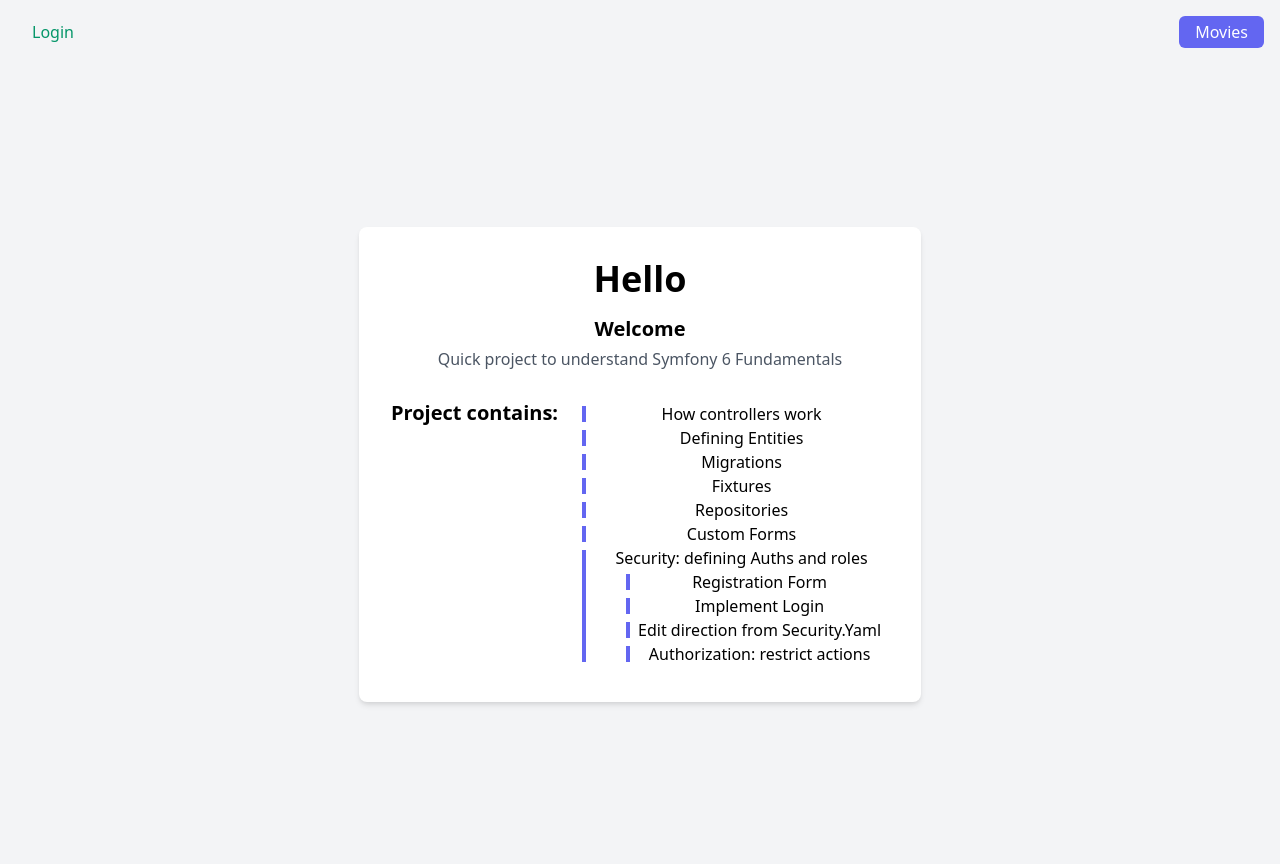
After one commit to TheGlitch1/symfony-movies, a Symfony app: template templates/home/index.html.twig in a window 1280 px wide. The commit adds this page. Run offline with Twig, Linux system fonts and the light colour scheme; the template is opened without the code that fills it, so the values that code supplies are empty; some libraries are stand-ins or nearby versions.

Commit message:
finish - Impletating simple role and edit home page

```diff
--- /dev/null
+++ b/templates/home/index.html.twig
@@ -0,0 +1,51 @@
+<html>
+	<head>
+		<!-- Include Tailwind CSS -->
+		<link href="https://cdn.jsdelivr.net/npm/tailwindcss@2.2.19/dist/tailwind.min.css" rel="stylesheet">
+	</head>
+	<body class="bg-gray-100 h-screen antialiased leading-none font-sans">
+        <div class="flex items-center justify-between p-4">
+            <a class="inline-block text-green-600 no-underline hover:text-gray-200 hover:text-underline py-2 px-4"
+            href="/{{app.user ? 'logout' : 'login'}}"
+            @click="isOpen = false">
+                {{ app.user ? 'Logout' : 'Login' }}
+            </a>
+            <a class="inline-block bg-indigo-500 text-white rounded-md py-2 px-4 hover:bg-indigo-600"
+            href="/movies">
+                Movies
+            </a>
+        </div>
+		<div class="flex items-center justify-center h-full">
+			<div class="text-center p-8 bg-white shadow-md rounded-lg">
+				<h1 class="text-4xl font-bold mb-4">Hello
+					{# {{ controller_name }} #}
+				</h1>
+				<div class="mb-8">
+					<h2 class="text-xl font-semibold mb-2">
+						<span>Welcome</span>
+					</h2>
+					<p class="text-gray-600">Quick project to understand Symfony 6 Fundamentals</p>
+				</div>
+				<div class="flex items-baseline">
+					<h2 class="text-xl font-semibold mb-4">Project contains:</h2>
+					<ul class="list-none pl-6">
+						<li class="mb-2 border-l-4 border-indigo-500 pl-2">How controllers work</li>
+						<li class="mb-2 border-l-4 border-indigo-500 pl-2">Defining Entities</li>
+						<li class="mb-2 border-l-4 border-indigo-500 pl-2">Migrations</li>
+						<li class="mb-2 border-l-4 border-indigo-500 pl-2">Fixtures</li>
+						<li class="mb-2 border-l-4 border-indigo-500 pl-2">Repositories</li>
+						<li class="mb-2 border-l-4 border-indigo-500 pl-2">Custom Forms</li>
+						<li class="mb-2 border-l-4 border-indigo-500 pl-2">Security: defining Auths and roles
+							<ul class="list-none pl-6 m-2">
+								<li class="mb-2 border-l-4 border-indigo-500 pl-2">Registration Form</li>
+								<li class="mb-2 border-l-4 border-indigo-500 pl-2">Implement Login</li>
+								<li class="mb-2 border-l-4 border-indigo-500 pl-2">Edit direction from Security.Yaml</li>
+								<li class="mb-2 border-l-4 border-indigo-500 pl-2">Authorization: restrict actions</li>
+							</ul>
+						</li>
+					</ul>
+				</div>
+			</div>
+		</div>
+	</body>
+</html>
```
Also changed, not shown: src/Controller/HomeController.php (added, +18 -0 lines), templates/base.html.twig (+19 -54 lines), 1 other file.
